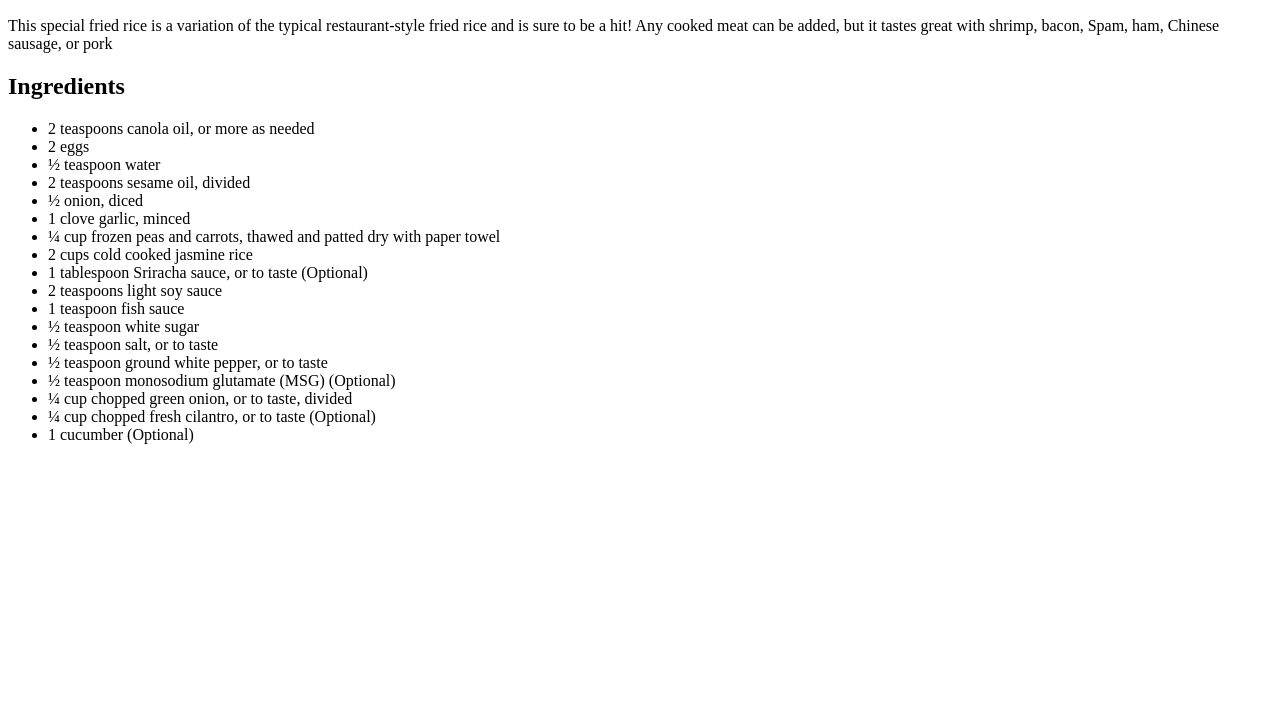
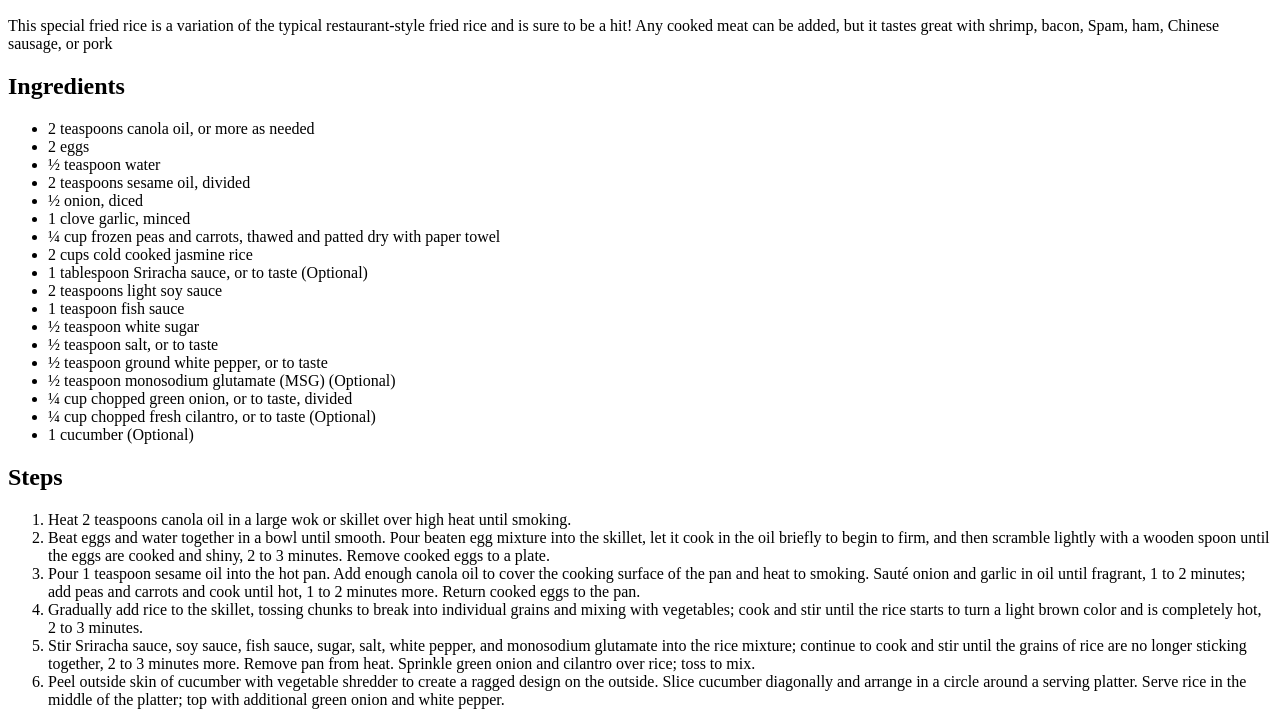
Before and after one commit to mommylito/Odin-Recipes, a plain HTML site: page recipes/special-fried-rice.html in a window 1280 px wide. Shown: the part 393-1118 px from the top of the page. Before the commit the page ends 853 px from the top, so only its background shows below. Drawn offline with Linux system fonts and the light colour scheme.

Commit message:
Add steps for Special Fried Rice

```diff
--- a/recipes/special-fried-rice.html
+++ b/recipes/special-fried-rice.html
@@ -34,5 +34,15 @@
         <li>¼ cup chopped fresh cilantro, or to taste (Optional)</li>
         <li>1 cucumber (Optional)</li>
     </ul>
+
+    <h2>Steps</h2>
+    <ol>
+        <li>Heat 2 teaspoons canola oil in a large wok or skillet over high heat until smoking.</li>
+        <li>Beat eggs and water together in a bowl until smooth. Pour beaten egg mixture into the skillet, let it cook in the oil briefly to begin to firm, and then scramble lightly with a wooden spoon until the eggs are cooked and shiny, 2 to 3 minutes. Remove cooked eggs to a plate.</li>
+        <li>Pour 1 teaspoon sesame oil into the hot pan. Add enough canola oil to cover the cooking surface of the pan and heat to smoking. Sauté onion and garlic in oil until fragrant, 1 to 2 minutes; add peas and carrots and cook until hot, 1 to 2 minutes more. Return cooked eggs to the pan.</li>
+        <li>Gradually add rice to the skillet, tossing chunks to break into individual grains and mixing with vegetables; cook and stir until the rice starts to turn a light brown color and is completely hot, 2 to 3 minutes.</li>
+        <li>Stir Sriracha sauce, soy sauce, fish sauce, sugar, salt, white pepper, and monosodium glutamate into the rice mixture; continue to cook and stir until the grains of rice are no longer sticking together, 2 to 3 minutes more. Remove pan from heat. Sprinkle green onion and cilantro over rice; toss to mix.</li>
+        <li>Peel outside skin of cucumber with vegetable shredder to create a ragged design on the outside. Slice cucumber diagonally and arrange in a circle around a serving platter. Serve rice in the middle of the platter; top with additional green onion and white pepper.</li>
+    </ol>
 </body>
 </html>
```
